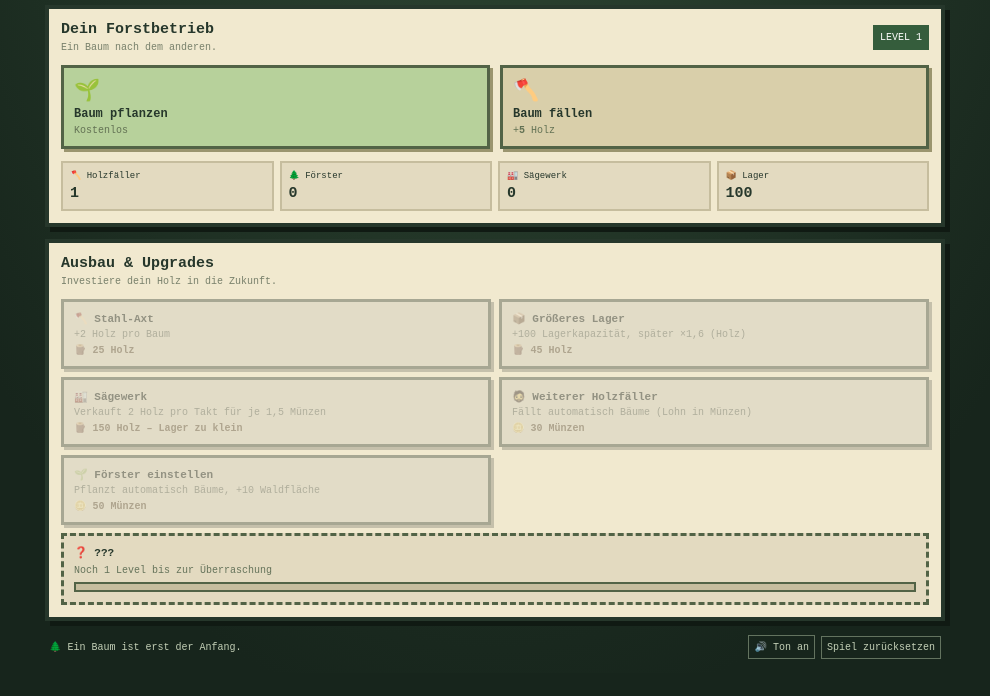
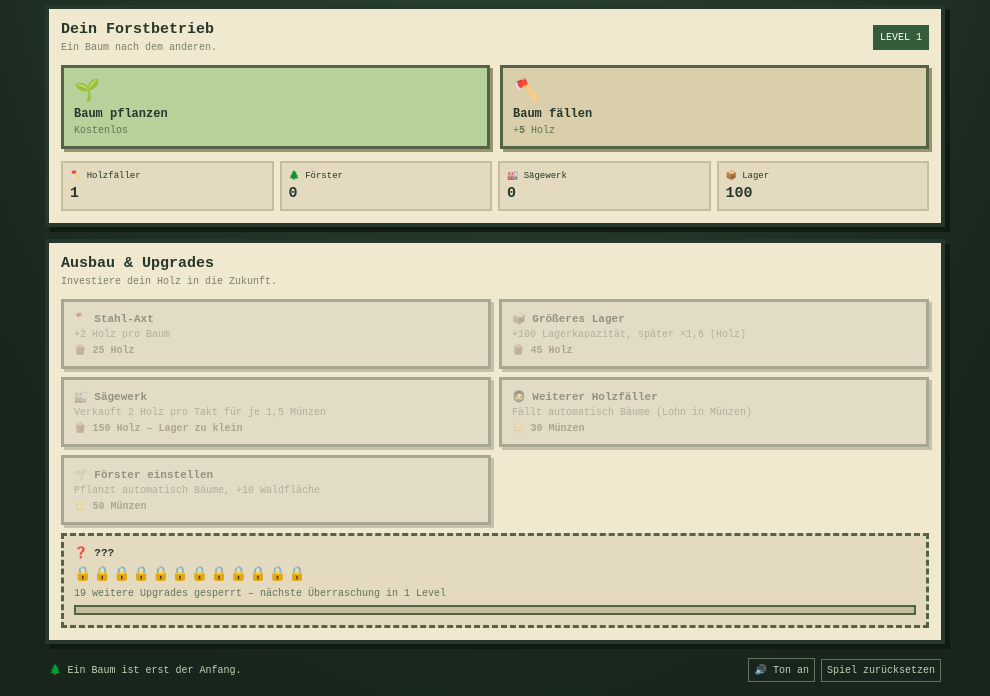
Before and after one commit to nickyreinert/cr34te-site, a plain HTML site: page index.html in a window 1280 px wide. Shown: the part 375-1071 px from the top of the page, without its empty margins (145-1135 px from the left). Before the commit the page ends 1048 px from the top, so only its background shows below. Drawn offline with Linux system fonts and the light colour scheme.

Commit message:
contribution: 64115908-8087-4c5f-8889-99fad7506c31

```diff
--- a/script.js
+++ b/script.js
@@ -126,14 +126,21 @@ const BADGES=[
 ];
 function renderBadges(){const root=$('badges');const key=BADGES.map(b=>b[3]()?1:0).join('');if(root.dataset.k===key)return;root.dataset.k=key;root.replaceChildren();for(const b of BADGES){if(!b[3]())continue;const el=document.createElement('span');el.className='badge';el.dataset.k=b[0];el.textContent=b[1];el.title=b[2];root.appendChild(el)}}
 // Teaser: announces that more is coming without naming it; hidden once nothing is left to unlock
-let teaser=null,teaserNote=null,teaserFill=null;
+let teaser=null,teaserIcons=null,teaserNote=null,teaserFill=null;
 function renderTeaser(){
-  let next=Infinity;for(const u of upgrades){if(isMaxed(u)||(u.req&&!u.req()))continue;const lv=levelOf(u);if(lv>level())next=Math.min(next,lv)}
-  if(!teaser){teaser=document.createElement('div');teaser.className='teaser';const t=document.createElement('strong');t.textContent='❓ ???';teaserNote=document.createElement('span');const bar=document.createElement('div');bar.className='bar';teaserFill=document.createElement('i');bar.appendChild(teaserFill);teaser.append(t,teaserNote,bar);$('upgrades').appendChild(teaser)}
-  teaser.style.display=next===Infinity?'none':'';
-  if(next===Infinity)return;
-  teaserNote.textContent='Noch '+(next-level())+' Level bis zur Überraschung';
-  teaserFill.style.width=Math.min(100,Math.round(purchases()/((next-1)*3)*100))+'%';
+  let next=Infinity,locked=0;
+  for(const u of upgrades){
+    if(isMaxed(u))continue;
+    const gated=!!(u.req&&!u.req());
+    const lvls=u.tiers?u.tiers.slice(u.count()).map(t=>t.lvl):[levelOf(u)];
+    for(const lv of lvls){if(gated||lv>level())locked++;if(!gated&&lv>level())next=Math.min(next,lv)}
+  }
+  if(!teaser){teaser=document.createElement('div');teaser.className='teaser';const t=document.createElement('strong');t.textContent='❓ ???';teaserIcons=document.createElement('div');teaserNote=document.createElement('span');const bar=document.createElement('div');bar.className='bar';teaserFill=document.createElement('i');bar.appendChild(teaserFill);teaser.append(t,teaserIcons,teaserNote,bar);$('upgrades').appendChild(teaser)}
+  teaser.style.display=locked?'':'none';
+  if(!locked)return;
+  teaserIcons.textContent='🔒'.repeat(Math.min(locked,12));
+  teaserNote.textContent=locked+(locked===1?' weiteres Upgrade':' weitere Upgrades')+' gesperrt'+(next===Infinity?'':' – nächste Überraschung in '+(next-level())+' Level');
+  teaserFill.style.width=next===Infinity?'100%':Math.min(100,Math.round(purchases()/((next-1)*3)*100))+'%';
 }
 const UNITS={wood:['🪵','Holz'],coins:['🪙','Münzen'],planks:['🪚','Bretter']};
 const upgradeEls=new Map();
```
Also changed, not shown: styles.css.
